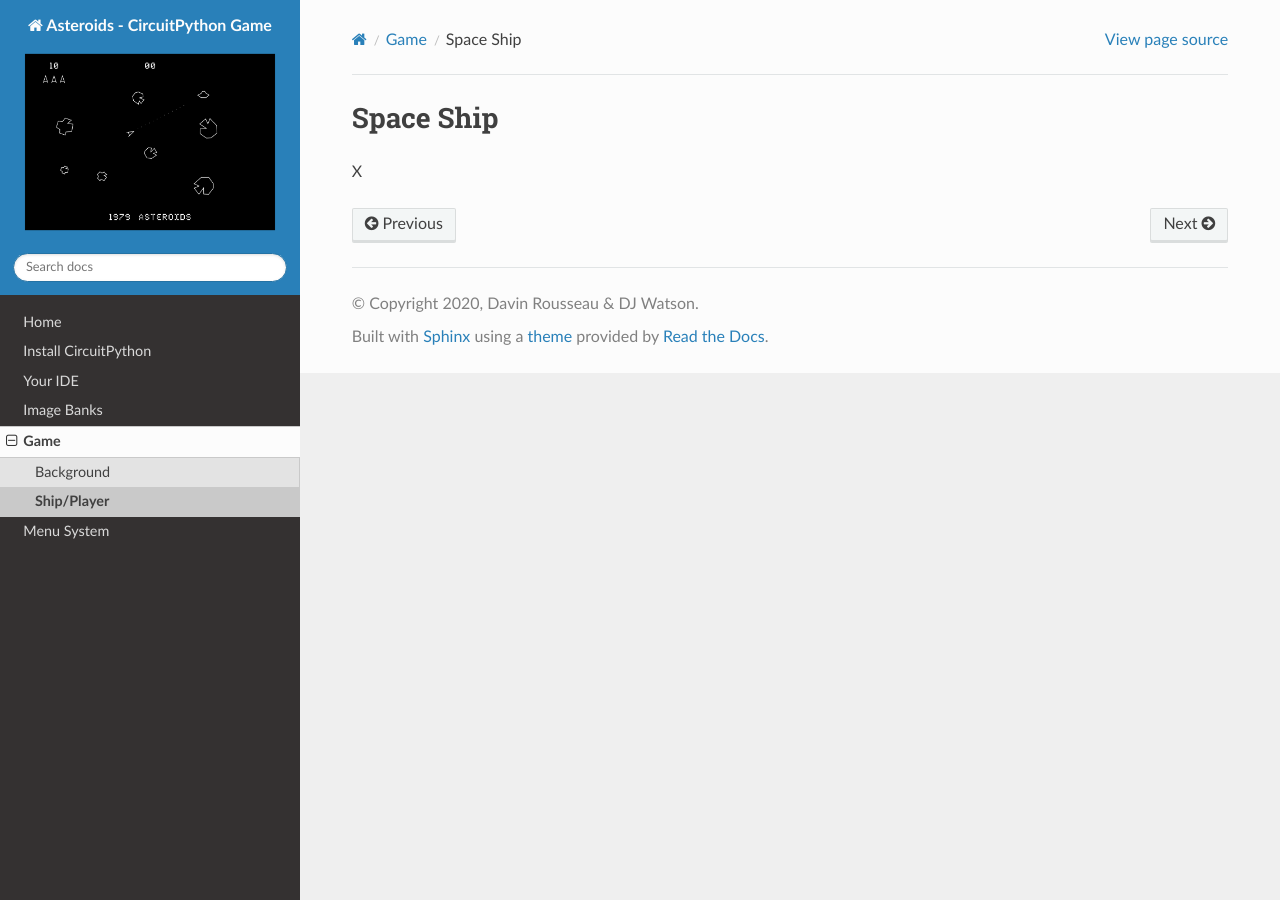
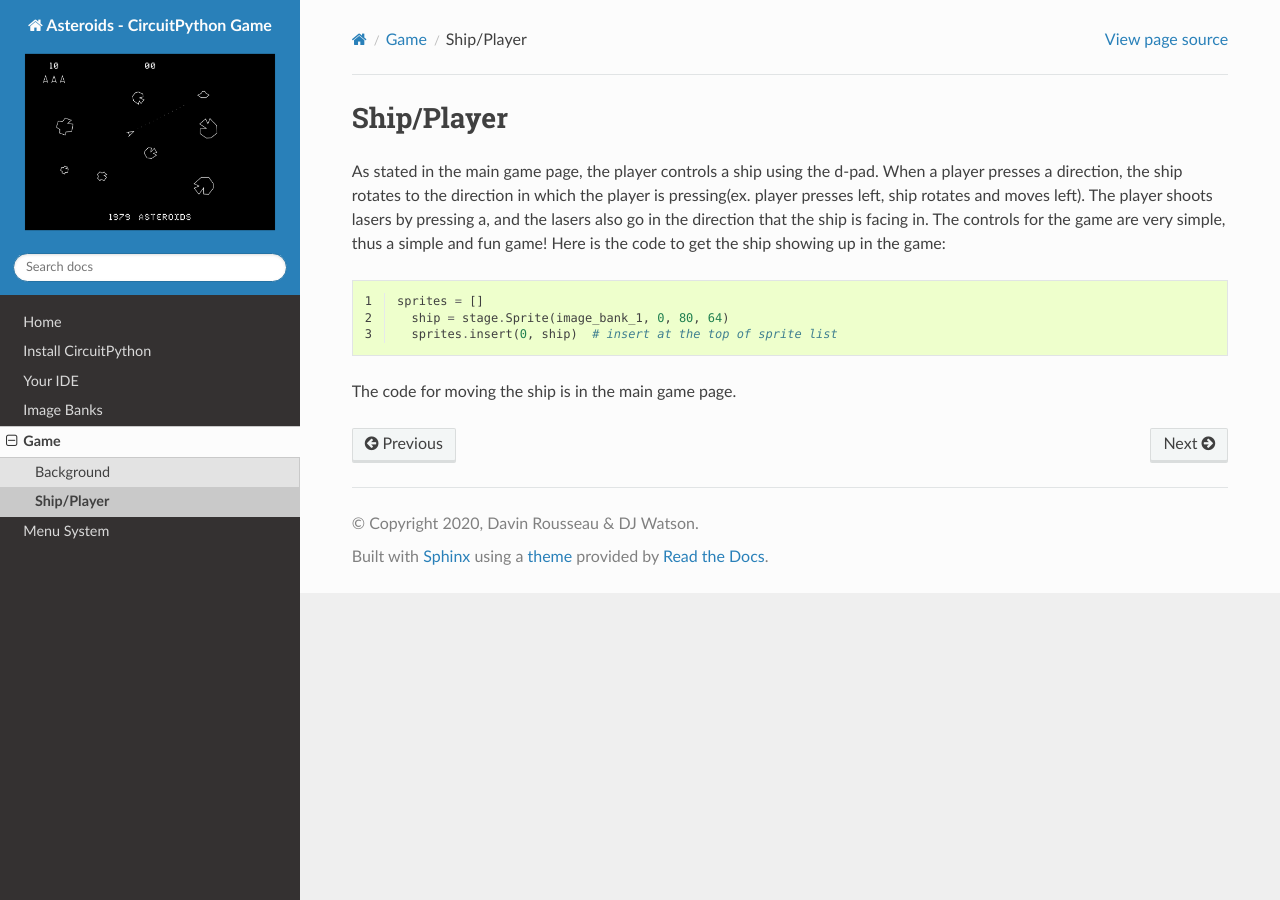
Before and after one commit to Davin-Rousseau/ICS3U-2019-Group6, a Sphinx documentation site: the page built from docs/game/space_ship.rst, in a window 1280 px wide. Built offline with Sphinx 7.4.7 and the Read the Docs theme 2.0.0, drawn with Linux system fonts in a browser that asks for light colours.

Commit message:
Update space_ship.rst

```diff
--- a/docs/game/space_ship.rst
+++ b/docs/game/space_ship.rst
@@ -1,6 +1,15 @@
 .. _space_ship:
 
-Space Ship
+Ship/Player
 ==========
 
-X
+As stated in the main game page, the player controls a ship using the d-pad. When a player presses a direction, the ship rotates to the direction in which the player is pressing(ex. player presses left, ship rotates and moves left). The player shoots lasers by pressing a, and the lasers also go in the direction that the ship is facing in. The controls for the game are very simple, thus a simple and fun game! Here is the code to get the ship showing up in the game:
+
+.. code-block:: python
+  :linenos:
+
+  sprites = []
+    ship = stage.Sprite(image_bank_1, 0, 80, 64)
+    sprites.insert(0, ship)  # insert at the top of sprite list
+
+The code for moving the ship is in the main game page.
```
